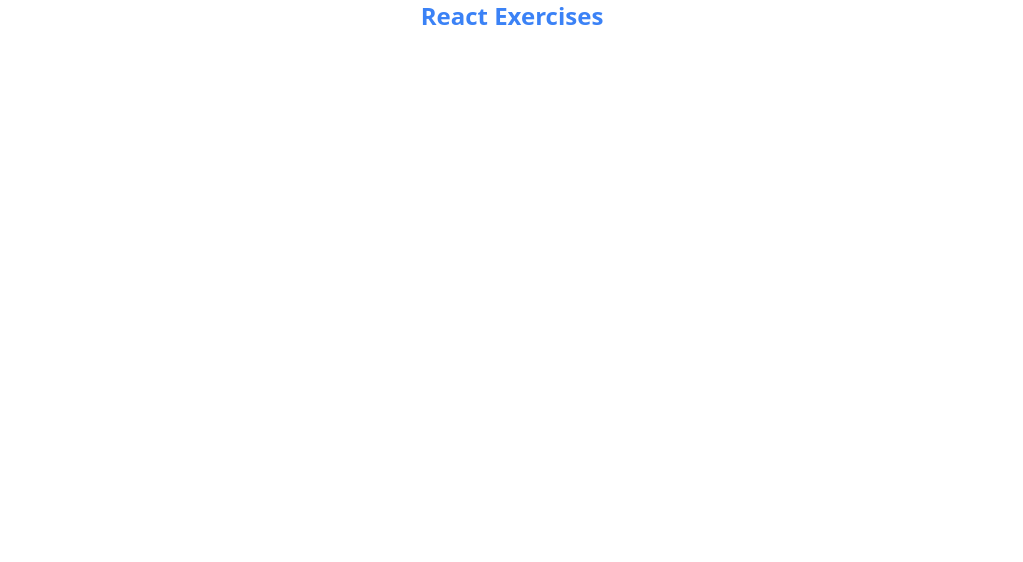
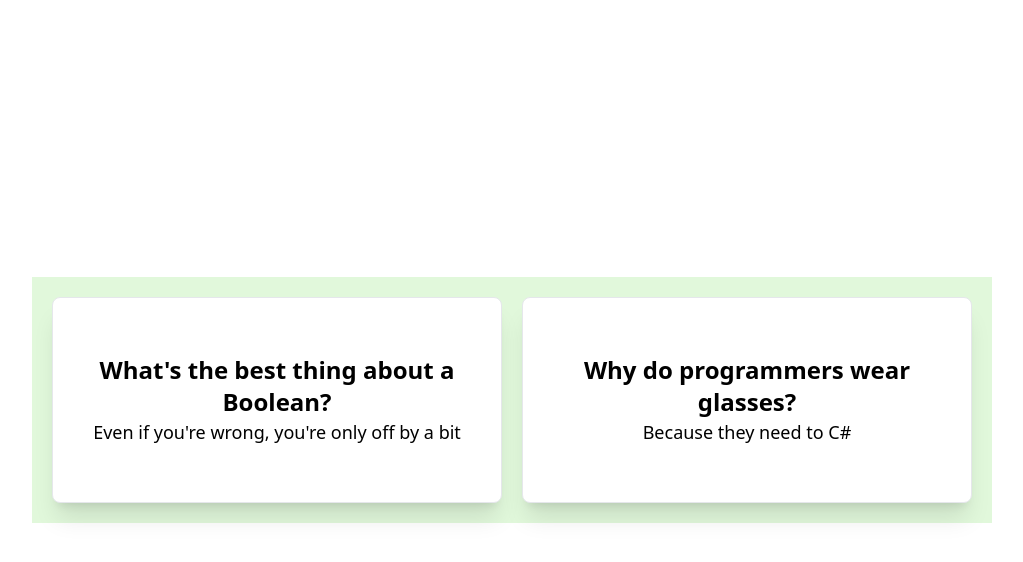
Before and after one commit to NelHim/react-exercises, a React (Create React App) app: page / in a window 1280 px wide. Shown: the top 562 px of the page, without its empty margins (128-1151 px from the left). Built offline with nearby package versions, Linux system fonts and the light colour scheme.

Commit message:
Rendering JSON

```diff
--- a/src/App.js
+++ b/src/App.js
@@ -1,7 +1,10 @@
+import Jokes from "./components/Jokes";
+
 function App() {
+
   return (
-    <div>
-      <h1 className="text-2xl text-blue-500 font-bold text-center">React Exercises</h1>
+    <div className="flex justify-center items-center h-screen">
+      <Jokes />
     </div>
   );
 }
--- /dev/null
+++ b/src/components/Jokes.js
@@ -0,0 +1,34 @@
+// import { render } from '@testing-library/react'
+import React from 'react'
+
+const Jokes = () => {
+
+    let jsonArr = [
+        {
+          id: 1,
+          setup: "What's the best thing about a Boolean?",
+          punchline: "Even if you're wrong, you're only off by a bit"
+        },
+        {
+          id: 2,
+          setup: "Why do programmers wear glasses?",
+          punchline: "Because they need to C#"
+        }
+      ]
+
+    let realJokes = jsonArr.map(joke => {
+              return  <div className='py-14 px-10 bg-white text-center border shadow-xl rounded-lg w-[450px]'>
+                        <h1 className='font-bold text-2xl'>{joke.setup}</h1>
+                        <h3 className='text-lg'>{joke.punchline}</h3>
+                     </div>
+    })
+
+  return (
+    <div className='flex gap-5 bg-[#E1F8DB] p-5'>
+        {realJokes}
+    </div>
+
+  )
+}
+
+export default Jokes
```
